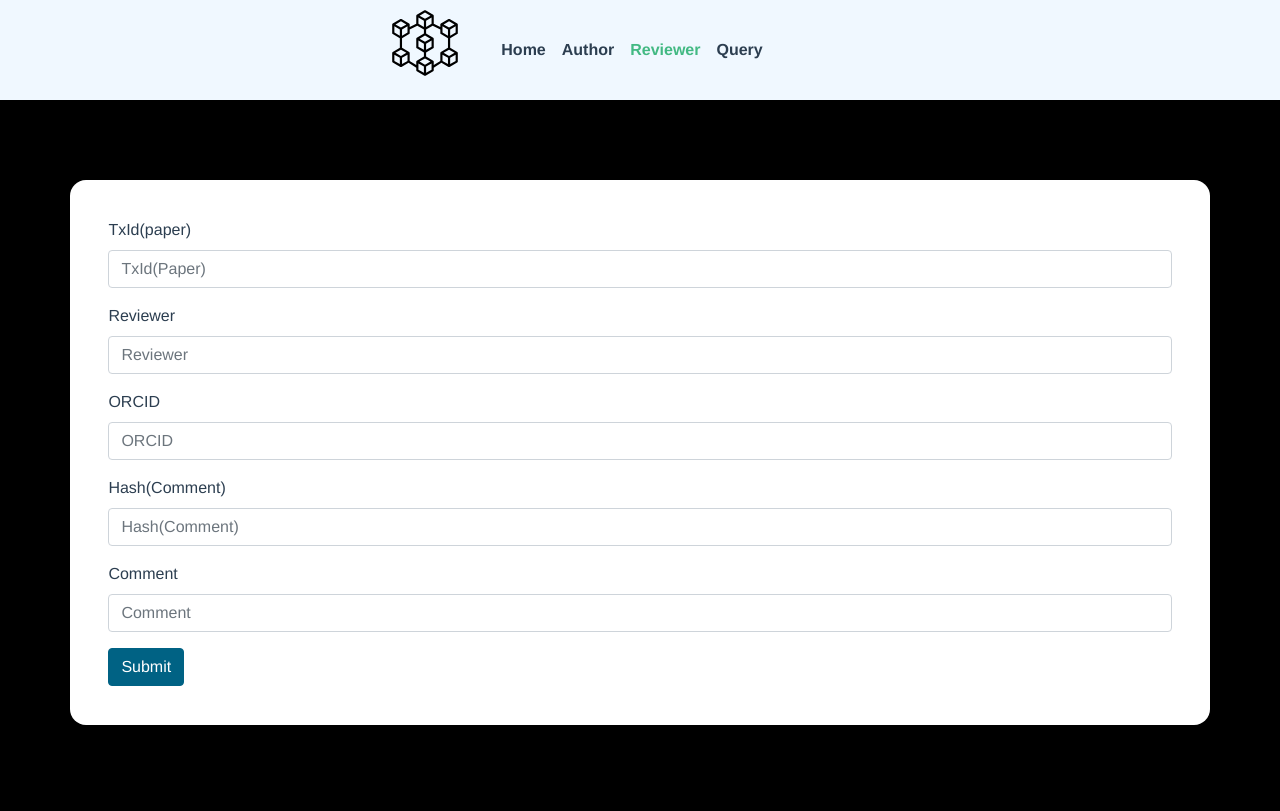
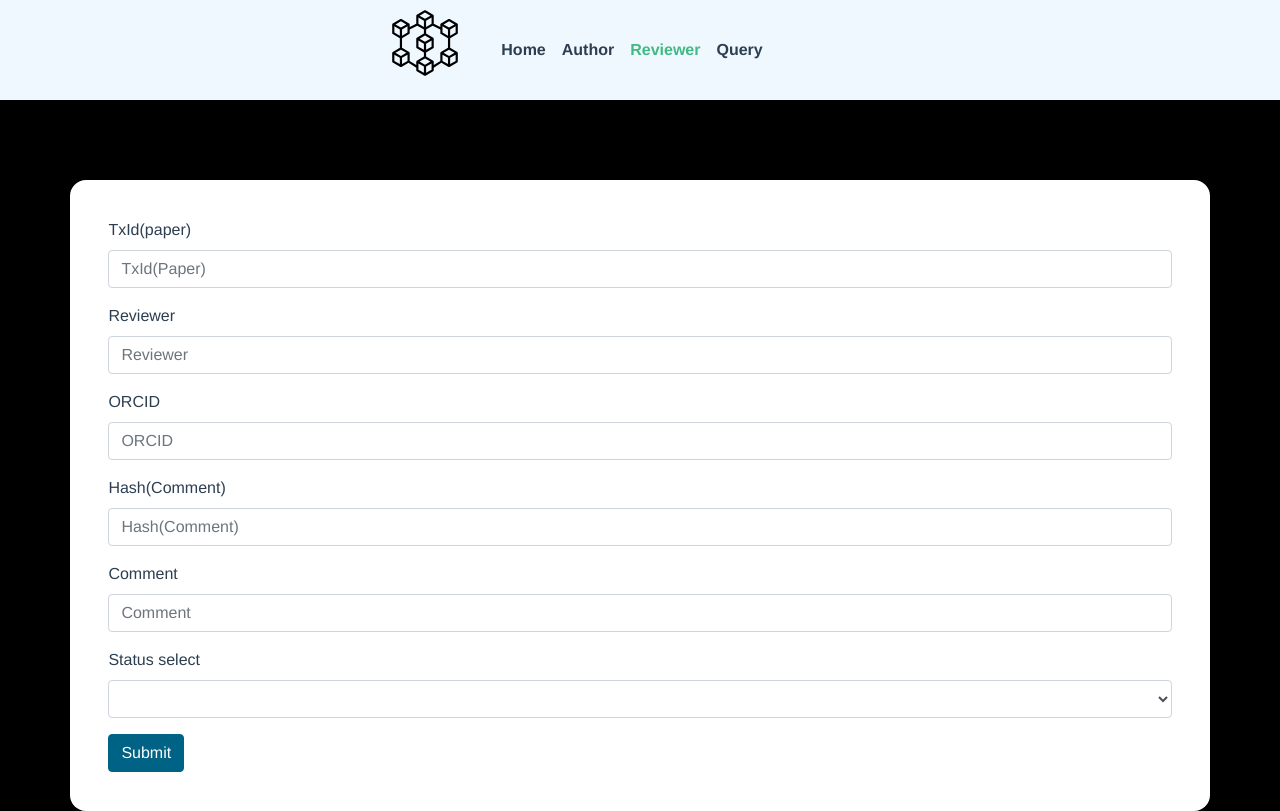
Before and after one commit to BlockChain-Paper-Submission-System/BPSS---WebPage-, a Vue app: page /#/Reviewer in a window 1280 px wide. Built offline with nearby package versions, Linux system fonts and the light colour scheme; a web font is replaced by a local one.

Commit message:
fix status bug in review page

```diff
--- a/src/views/reviewer.vue
+++ b/src/views/reviewer.vue
@@ -25,6 +25,13 @@
       <label for="Comment">Comment</label>
       <input type="text" class="form-control" id="Comment" placeholder="Comment" v-model="submitContent.comment">
     </div>
+    <div class="form-group">
+    <label for="exampleFormControlSelect1">Status select</label>
+    <select class="form-control" id="statusSelect" v-model="submitContent.status">
+      <option>accept</option>
+      <option>reject</option>
+    </select>
+  </div>
     <button type="submit" class="btn btn-primary" @click="submit">Submit</button>
 </form>
 
```
